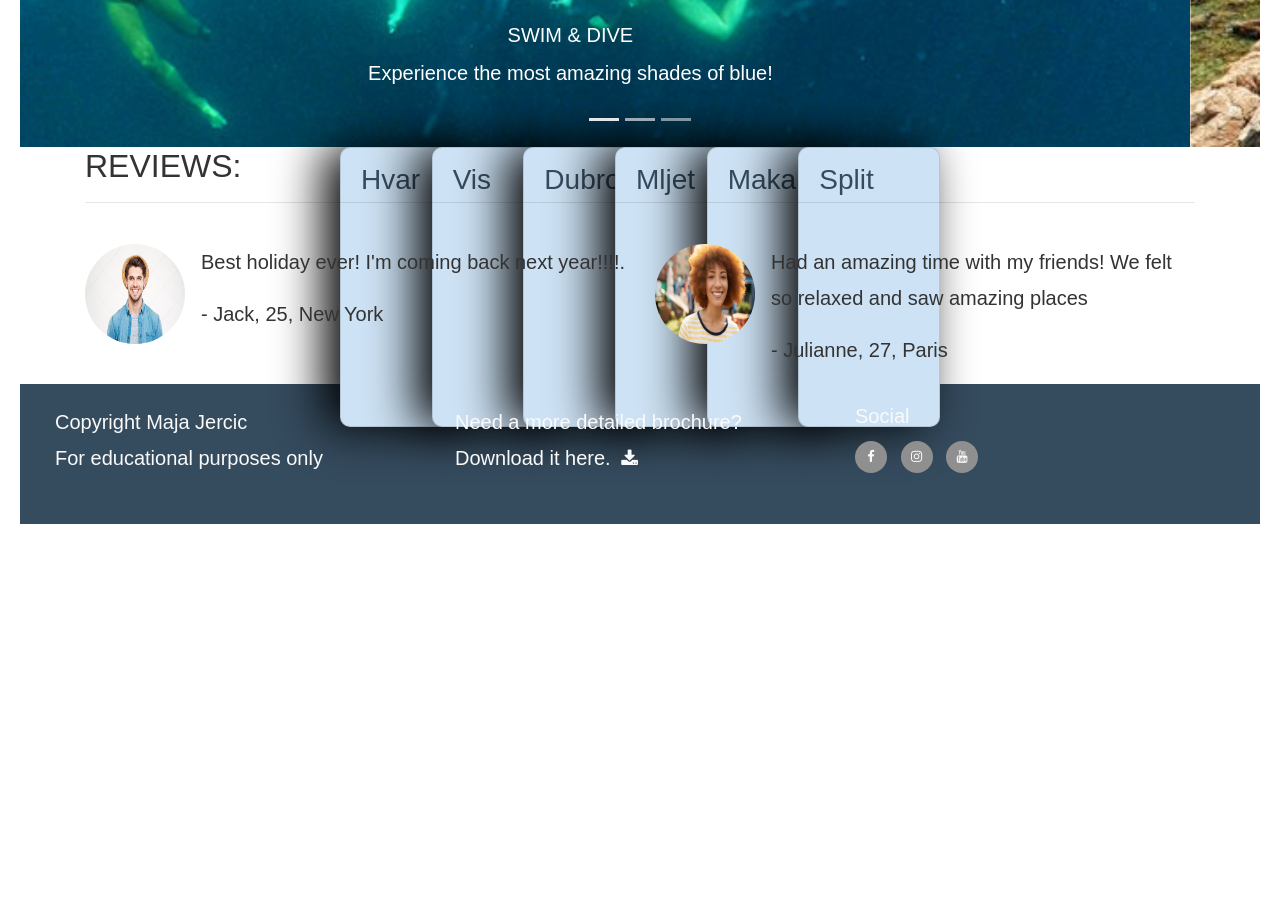
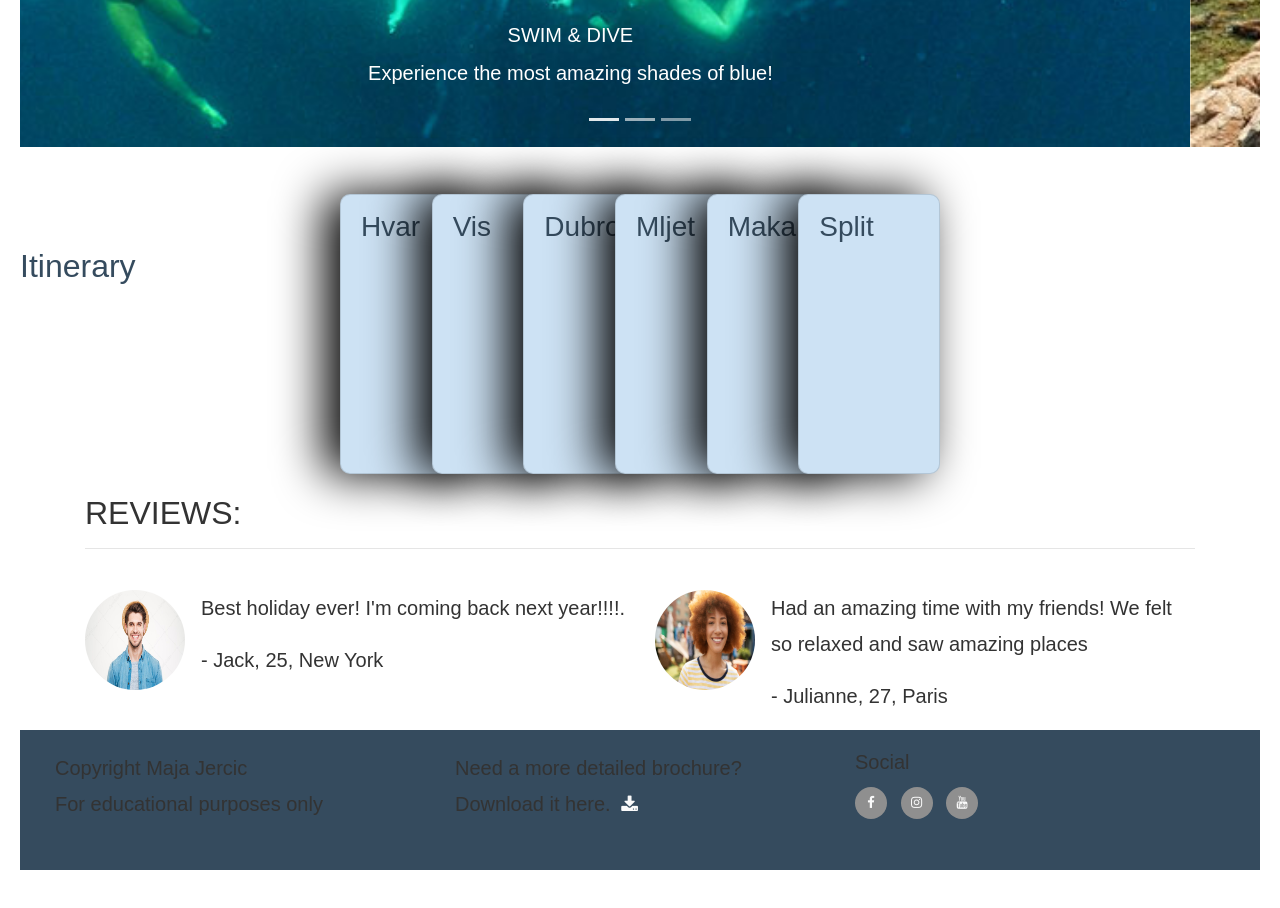
Before and after one commit to Code-Institute-Submissions/croatia-cruising, a plain HTML site: page index.html in a window 1280 px wide. Shown: the part 818-1726 px from the top of the page. Before the commit the page ends 1417 px from the top, so only its background shows below. Drawn offline with nearby package versions, Linux system fonts and the light colour scheme.

Commit message:
worked on positioning sections

```diff
--- a/css/style.css
+++ b/css/style.css
@@ -54,16 +54,14 @@ body {
 
 /*--------------------- itinerary carousel*/
 .itinerary-title {
-    position: absolute;
+    position: relative;
     color: #354b5e;
     top: 100px;
-
-
 }
 
 
 .container-itinerary {
-  position: absolute;
+  position: relative;
   height: 300px;
   width: 600px;
 
@@ -102,7 +100,7 @@ body {
 .title {
   color: #354b5e;
   font-weight: 300;
-  position: absolute;
+  position: relative;
   left: 20px;
   top: 15px;
 }
@@ -114,12 +112,13 @@ body {
 /* Quotes */
 
 .reviews .page-header {
+    position: relative;
     margin-bottom: 25px;
 }
 /* ----------------------------------------Footer */
 
 footer {
-    background-color: #354b5e;
+    background-color: #354b5e;git commit -m "-"
     color: #fafafa;
     min-height: 120px;
     margin: 0;
```
